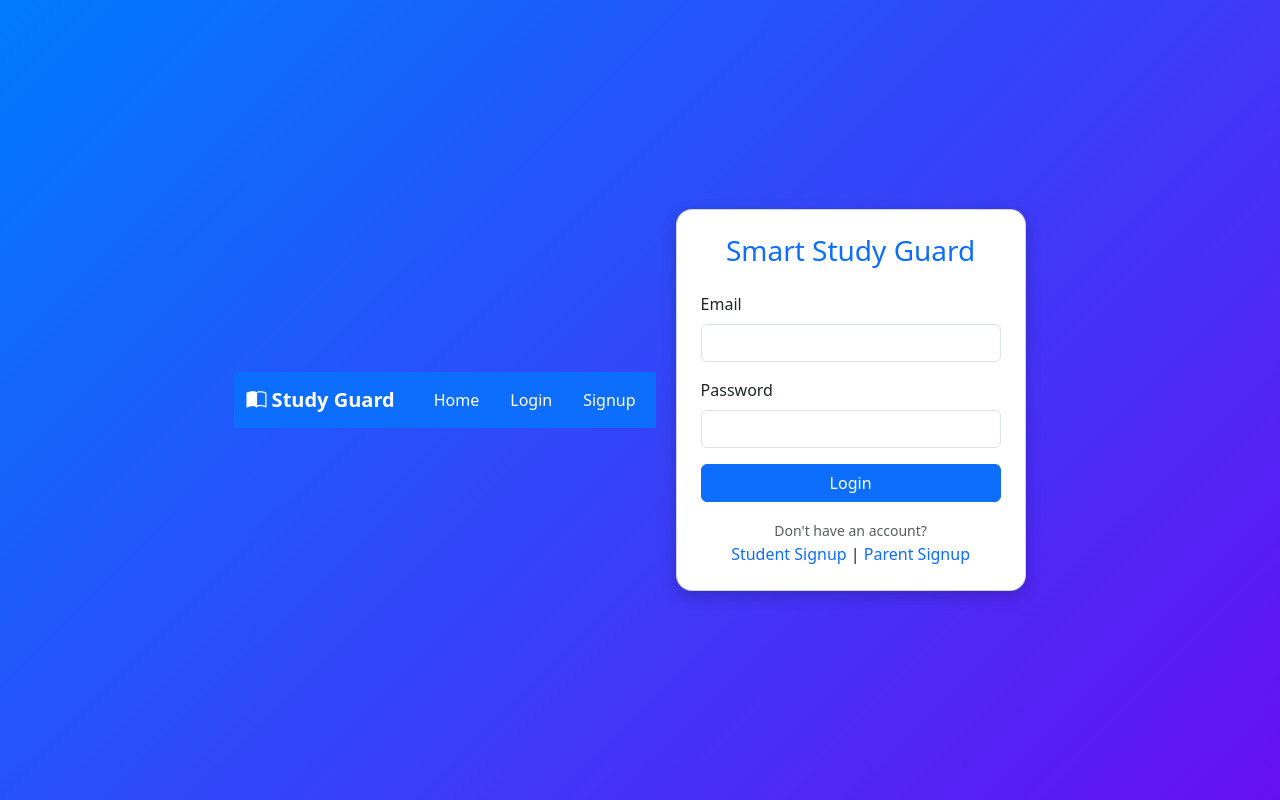
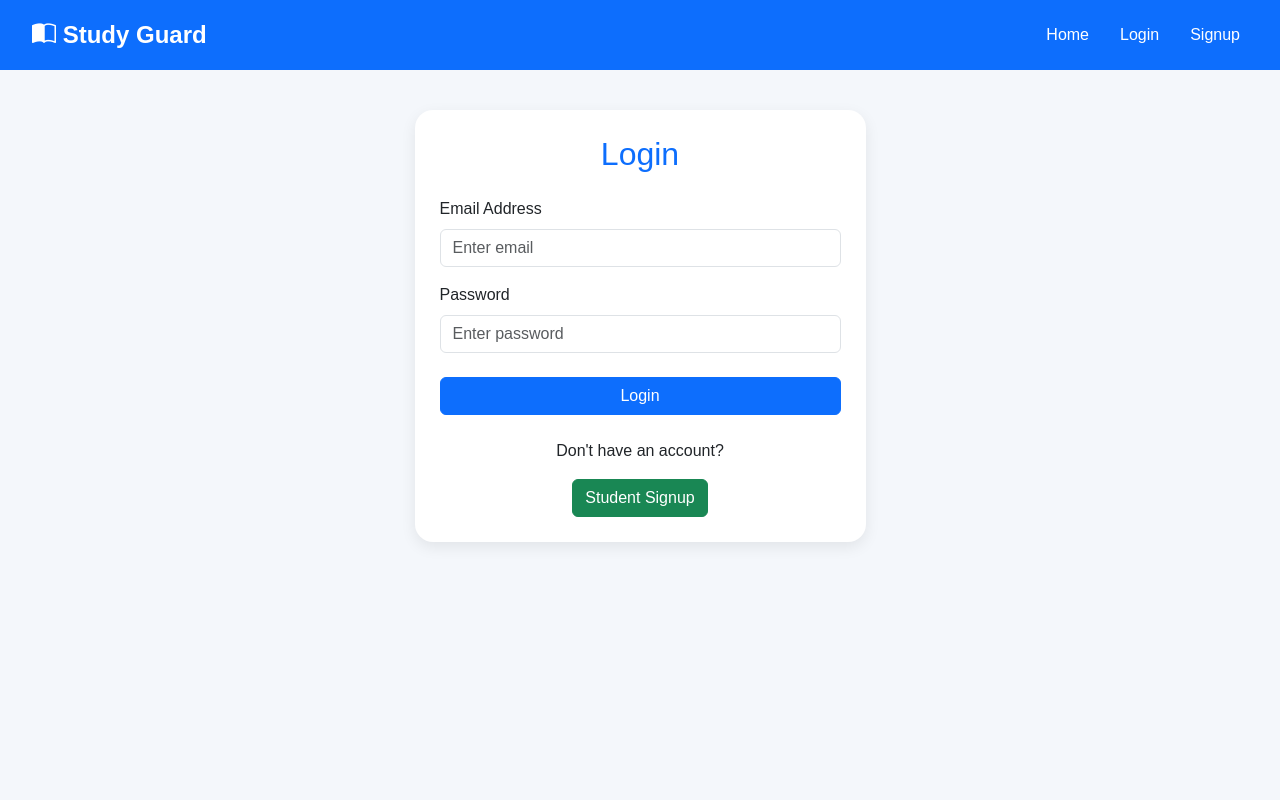
Before and after one commit to Sachingupta209/Study-Guard, a Django app: page /login/ in a window 1280 px wide. Run offline with Django 5.2, Linux system fonts and the light colour scheme.

Commit message:
Upgraded login UI

```diff
--- a/core/templates/login.html
+++ b/core/templates/login.html
@@ -1,58 +1,94 @@
 {% extends 'base.html' %}
+
 {% block content %}
 
-<!DOCTYPE html>
-<html lang="en">
-<head>
-  <meta charset="UTF-8" />
-  <meta name="viewport" content="width=device-width, initial-scale=1.0" />
-  <title>Login | Smart Study Assistant</title>
-  <link href="https://cdn.jsdelivr.net/npm/bootstrap@5.3.0/dist/css/bootstrap.min.css" rel="stylesheet">
-  <style>
-    body {
-      background: linear-gradient(135deg, #007bff, #6610f2);
-      height: 100vh;
-      display: flex;
-      justify-content: center;
-      align-items: center;
-    }
-    .card {
-      border-radius: 1rem;
-      box-shadow: 0 5px 15px rgba(0,0,0,0.2);
-    }
-  </style>
-</head>
-<body>
+<div class="container">
 
-<div class="card p-4" style="width: 350px;">
-  <h3 class="text-center text-primary mb-4">Smart Study Guard</h3>
+    <div class="row justify-content-center">
+
+        <div class="col-md-5">
+
+            <div class="card-box">
+
+                <h2 class="text-center text-primary mb-4">
+                    Login
+                </h2>
 
                 {% if messages %}
                     {% for message in messages %}
-      <div class="alert alert-warning py-1">{{ message }}</div>
+
+                        <div class="alert alert-warning">
+                            {{ message }}
+                        </div>
+
                     {% endfor %}
                 {% endif %}
 
                 <form method="POST">
+
                     {% csrf_token %}
+
                     <div class="mb-3">
-      <label class="form-label">Email</label>
-      <input type="email" name="email" class="form-control" required />
+
+                        <label class="form-label">
+                            Email Address
+                        </label>
+
+                        <input
+                        type="email"
+                        name="email"
+                        class="form-control"
+                        placeholder="Enter email"
+                        required>
+
                     </div>
-    <div class="mb-3">
-      <label class="form-label">Password</label>
-      <input type="password" name="password" class="form-control" required />
+
+                    <div class="mb-4">
+
+                        <label class="form-label">
+                            Password
+                        </label>
+
+                        <input
+                        type="password"
+                        name="password"
+                        class="form-control"
+                        placeholder="Enter password"
+                        required>
+
                     </div>
-    <button type="submit" class="btn btn-primary w-100">Login</button>
+
+                    <button
+                    type="submit"
+                    class="btn btn-primary w-100">
+
+                        Login
+
+                    </button>
+
                 </form>
 
-  <div class="text-center mt-3">
-    <small class="text-muted">Don't have an account?</small><br>
-    <a href="{% url 'student_signup' %}" class="text-decoration-none">Student Signup</a> |
-    <a href="{% url 'parent_signup' %}" class="text-decoration-none">Parent Signup</a>
-  </div>
+                <div class="text-center mt-4">
+
+                    <p>
+                        Don't have an account?
+                    </p>
+
+                    <a href="/signup/student/"
+                    class="btn btn-success">
+
+                        Student Signup
+
+                    </a>
+
                 </div>
 
-</body>
-</html>
+            </div>
+
+        </div>
+
+    </div>
+
+</div>
+
 {% endblock %}
```
Lines whose indentation alone changed are shown as unchanged.
